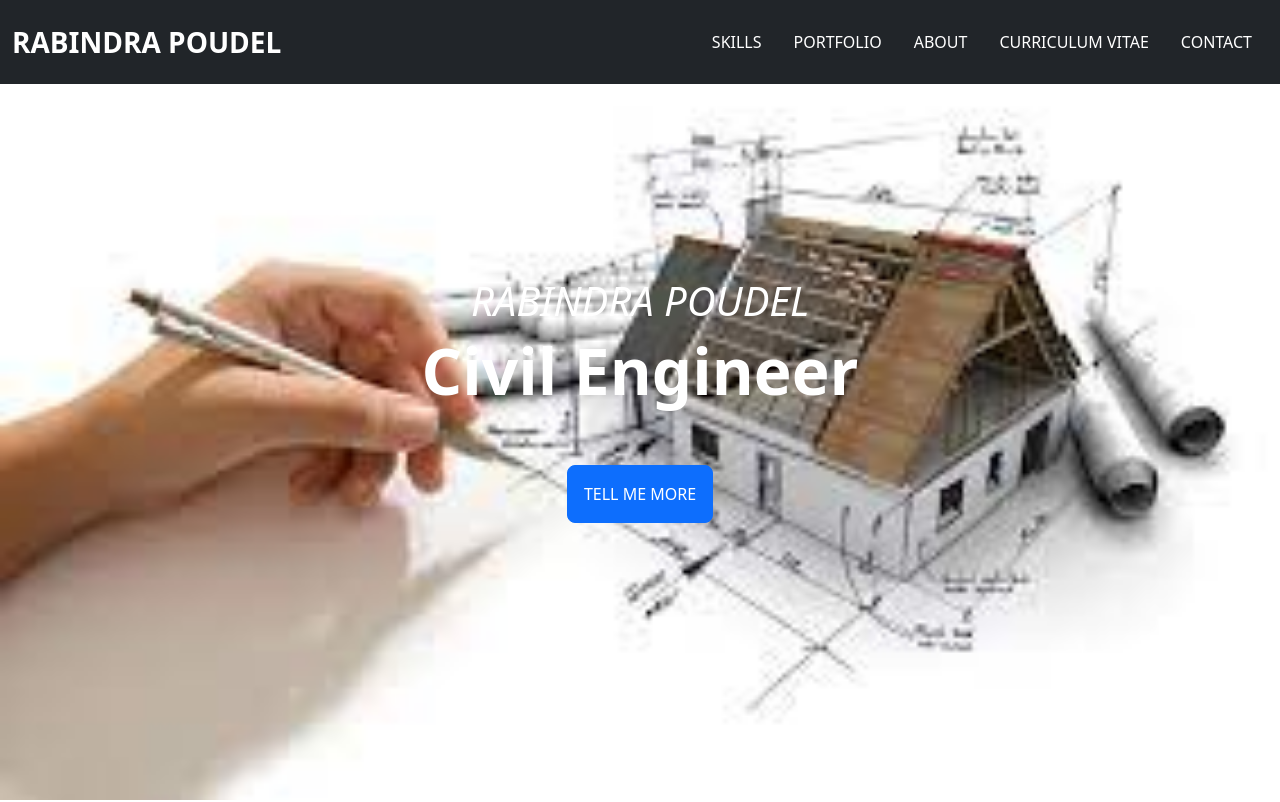
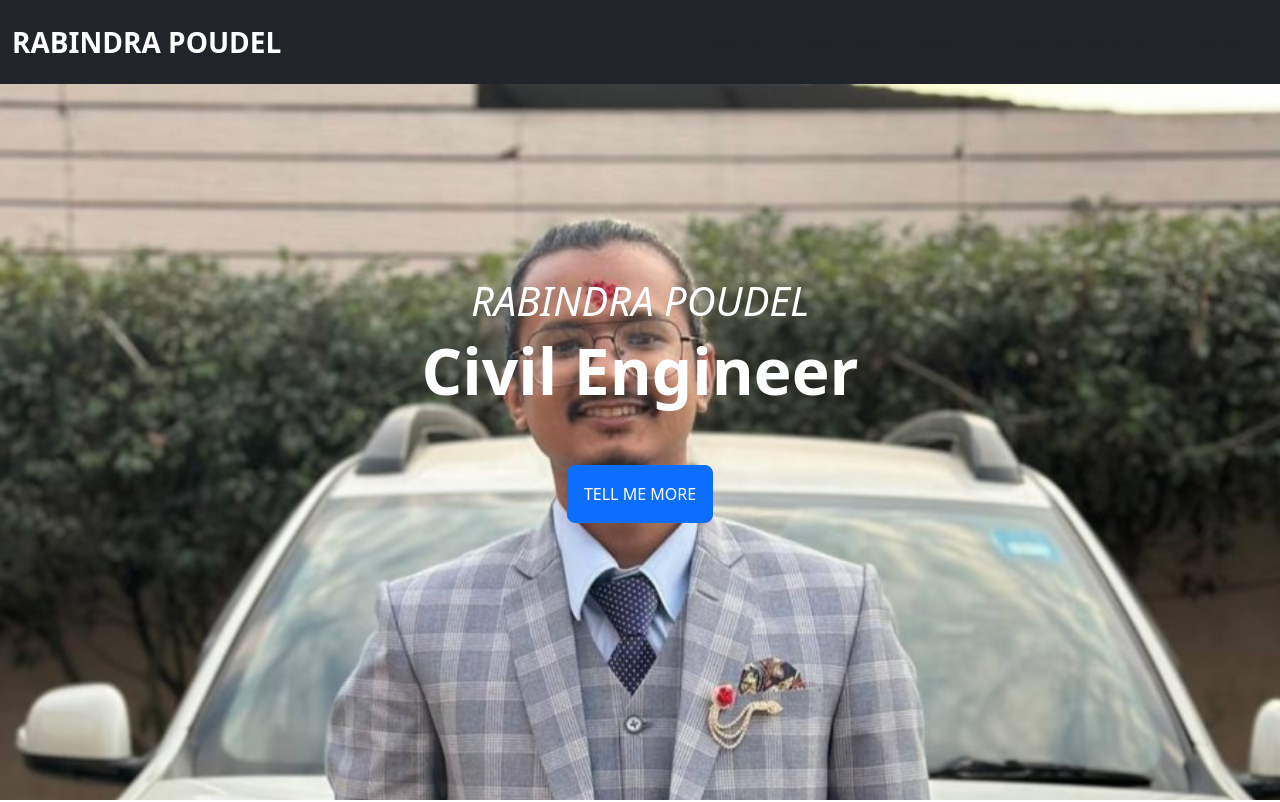
Before and after one commit to rabindrapoudel/webrab, a plain HTML site: page index.html in a window 1280 px wide. Shown: the top 802 px of the page. Drawn offline with nearby package versions, Linux system fonts and the light colour scheme.

Commit message:
Update style.css

```diff
--- a/css/style.css
+++ b/css/style.css
@@ -12,13 +12,13 @@ body {
 
 /* Changing link color */
 .nav-item .nav-link {
-  color: var(--white-color);
+  color: var(--black-color);
 }
 
 /* Hero section background image */
 .hero {
   height: 100vh;
-  background-image: url("../images/colobrate.jpg");
+  background-image: url("../images/home pic.jpg");
   background-repeat: no-repeat;
   background-size: cover;
   background-attachment: fixed;
```
